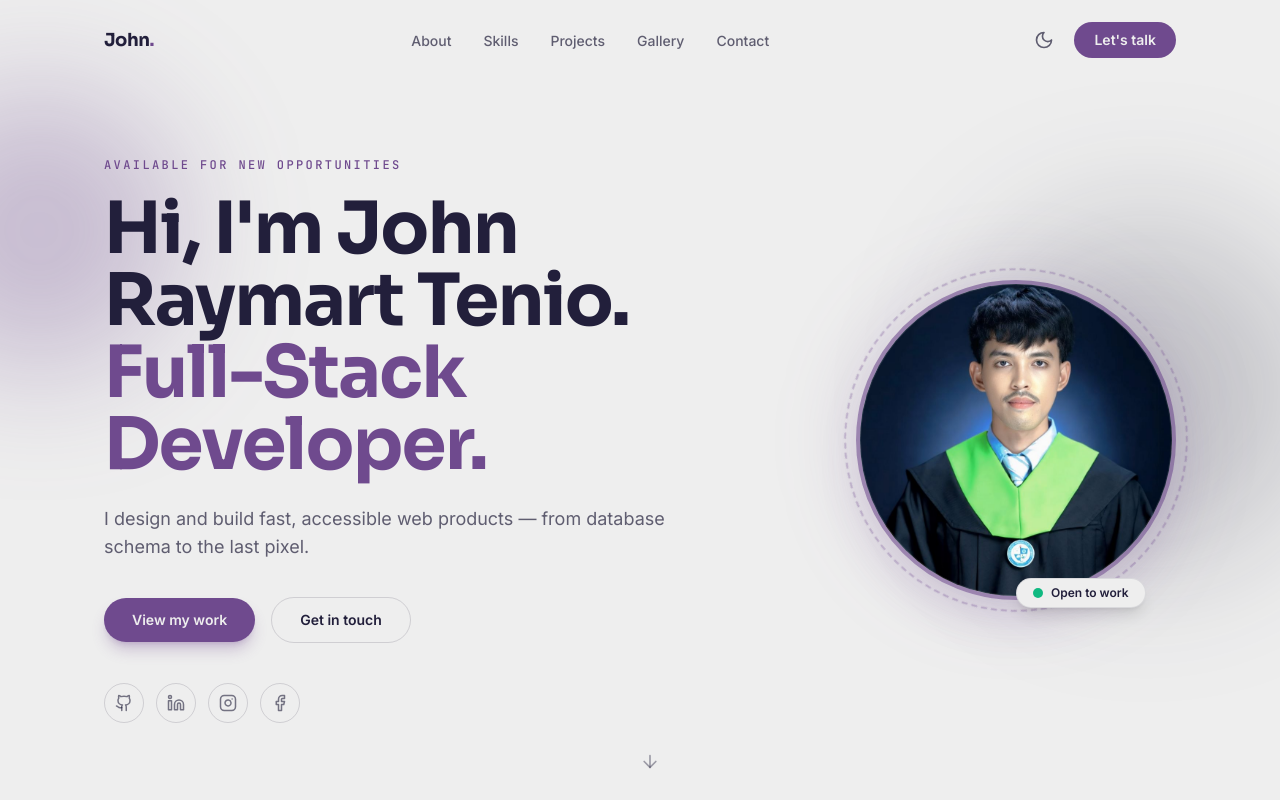
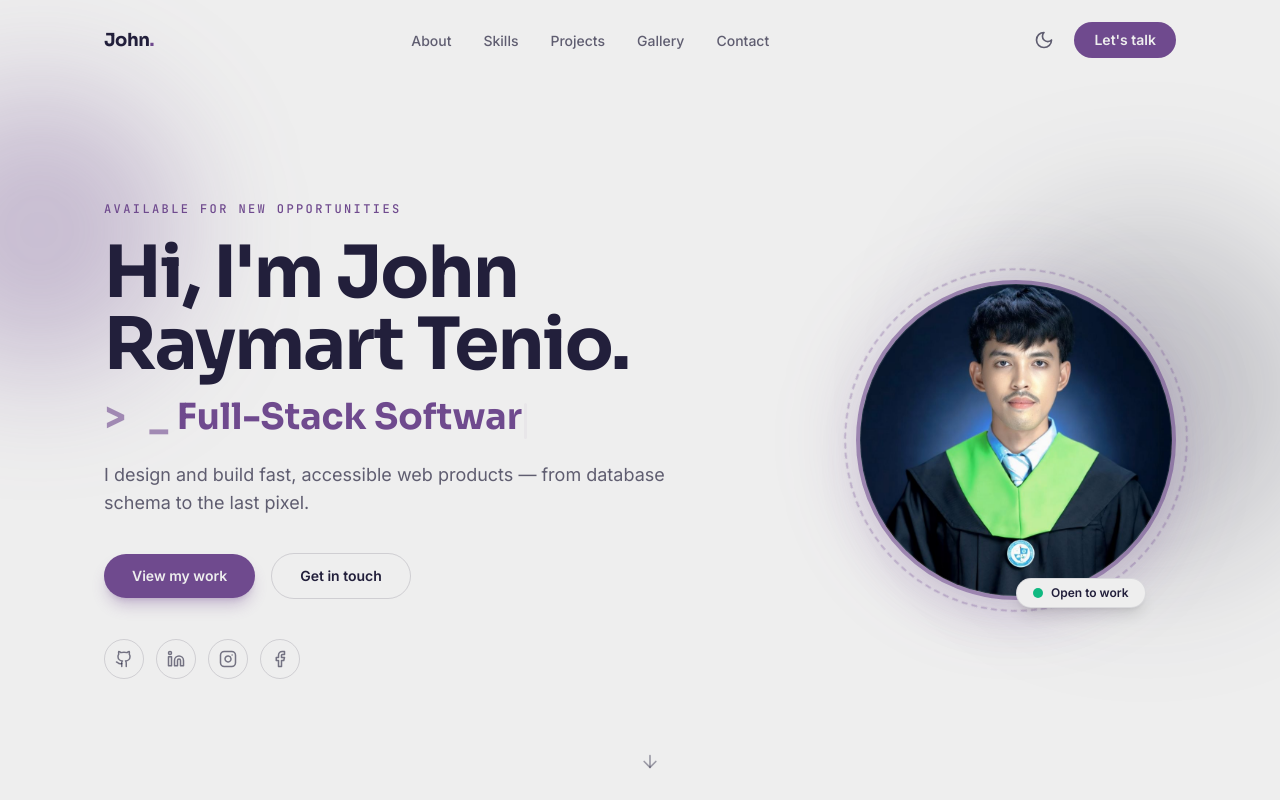
Before and after one commit to Maskirade/my-portfolio, a React (Vite) app: page / in a window 1280 px wide. Shown: the top 800 px of the page. Built offline with nearby package versions, Linux system fonts and the light colour scheme.

Commit message:
feat: terminal typing animation for role titles

```diff
--- a/src/components/Hero.jsx
+++ b/src/components/Hero.jsx
@@ -1,3 +1,4 @@
+import { useEffect, useState } from "react";
 import { motion } from "framer-motion";
 import { ArrowDown, Github, Linkedin, Instagram, Facebook } from "lucide-react";
 import { profile } from "../data/content.js";
@@ -24,7 +25,6 @@ const photoVariants = {
 };
 
 // ─── Social icon config ──────────────────────────────────────────────────────
-// Each entry carries the Lucide icon, a readable label, and a brand hover class
 const socialConfig = {
   github: {
     Icon: Github,
@@ -48,8 +48,63 @@ const socialConfig = {
   },
 };
 
+// ─── Typing animation hook ───────────────────────────────────────────────────
+function useTypingEffect(roles, typingSpeed = 80, deletingSpeed = 45, pauseMs = 1800) {
+  const [displayed, setDisplayed]   = useState("");
+  const [roleIndex, setRoleIndex]   = useState(0);
+  const [isDeleting, setIsDeleting] = useState(false);
+  const [isPausing, setIsPausing]   = useState(false);
+
+  useEffect(() => {
+    const currentRole = roles[roleIndex % roles.length];
+
+    if (isPausing) {
+      const id = setTimeout(() => setIsPausing(false), pauseMs);
+      return () => clearTimeout(id);
+    }
+
+    if (!isDeleting) {
+      if (displayed.length < currentRole.length) {
+        const id = setTimeout(
+          () => setDisplayed(currentRole.slice(0, displayed.length + 1)),
+          typingSpeed
+        );
+        return () => clearTimeout(id);
+      }
+      setIsPausing(true);
+      setIsDeleting(true);
+    } else {
+      if (displayed.length > 0) {
+        const id = setTimeout(
+          () => setDisplayed(currentRole.slice(0, displayed.length - 1)),
+          deletingSpeed
+        );
+        return () => clearTimeout(id);
+      }
+      setIsDeleting(false);
+      setRoleIndex((i) => (i + 1) % roles.length);
+    }
+  }, [displayed, isDeleting, isPausing, roleIndex, roles, typingSpeed, deletingSpeed, pauseMs]);
+
+  return displayed;
+}
+
+// ─── Blinking cursor ─────────────────────────────────────────────────────────
+function Cursor() {
+  return (
+    <motion.span
+      animate={{ opacity: [1, 0, 1] }}
+      transition={{ duration: 0.8, repeat: Infinity, ease: "linear" }}
+      className="ml-[2px] inline-block h-[1em] w-[3px] translate-y-[2px] rounded-sm bg-primary align-middle"
+      aria-hidden="true"
+    />
+  );
+}
+
 // ─── Component ───────────────────────────────────────────────────────────────
 export default function Hero() {
+  const typedRole = useTypingEffect(profile.roles ?? ["Full-Stack Software Engineer"]);
+
   return (
     <section
       id="hero"
@@ -75,12 +130,27 @@ export default function Hero() {
 
           <motion.h1
             variants={itemVariants}
-            className="font-display text-4xl font-bold leading-[1.1] tracking-tight sm:text-6xl lg:text-7xl"
+            className="font-display text-4xl font-bold leading-[1.15] tracking-tight sm:text-6xl lg:text-7xl"
           >
-            Hi, I'm {profile.name}.
-            <br />
-            <span className="text-primary">{profile.role}.</span>
+            {"Hi, I'm "}{profile.name}.
           </motion.h1>
+
+          {/* Terminal typing role line */}
+          <motion.div
+            variants={itemVariants}
+            className="mt-3 flex items-center gap-2 sm:mt-4"
+          >
+            <span
+              aria-hidden="true"
+              className="select-none font-mono text-xl font-bold text-primary/60 sm:text-3xl lg:text-4xl"
+            >
+              {'> _'}
+            </span>
+            <span className="font-display text-xl font-bold text-primary sm:text-3xl lg:text-4xl">
+              {typedRole}
+              <Cursor />
+            </span>
+          </motion.div>
 
           <motion.p
             variants={itemVariants}
@@ -128,7 +198,6 @@ export default function Hero() {
                   className={`group relative flex h-10 w-10 cursor-pointer items-center justify-center rounded-full border border-ink/15 text-ink/60 transition-all duration-200 dark:border-paper/20 dark:text-paper/60 ${hoverClass}`}
                 >
                   <Icon size={18} />
-                  {/* Tooltip label */}
                   <span className="pointer-events-none absolute -bottom-8 left-1/2 -translate-x-1/2 whitespace-nowrap rounded bg-ink px-2 py-0.5 text-[10px] font-medium text-paper opacity-0 transition-opacity duration-150 group-hover:opacity-100 dark:bg-paper dark:text-ink">
                     {label}
                   </span>
@@ -146,18 +215,16 @@ export default function Hero() {
           className="flex justify-center lg:justify-end"
         >
           <div className="relative">
-            {/* Outer decorative ring — spins slowly */}
+            {/* Outer decorative ring */}
             <div
               aria-hidden="true"
               className="absolute inset-0 -m-3 animate-[spin_18s_linear_infinite] rounded-full border-2 border-dashed border-primary/30"
             />
-
             {/* Glowing halo */}
             <div
               aria-hidden="true"
               className="absolute inset-0 rounded-full bg-primary/20 blur-2xl"
             />
-
             {/* Photo frame */}
             <div className="relative h-64 w-64 overflow-hidden rounded-full border-4 border-primary/60 shadow-2xl shadow-primary/20 sm:h-80 sm:w-80">
               <img
@@ -165,10 +232,8 @@ export default function Hero() {
                 alt={`Profile photo of ${profile.name}`}
                 className="h-full w-full object-cover object-center"
               />
-              {/* Subtle inner overlay for depth */}
               <div className="absolute inset-0 rounded-full ring-1 ring-inset ring-white/10" />
             </div>
-
             {/* Floating status badge */}
             <motion.div
               initial={{ opacity: 0, scale: 0.8 }}
@@ -186,6 +251,7 @@ export default function Hero() {
             </motion.div>
           </div>
         </motion.div>
+
       </div>
 
       {/* Scroll-down indicator */}
--- a/src/data/content.js
+++ b/src/data/content.js
@@ -2,7 +2,7 @@
 
 export const profile = {
   name: "John Raymart Tenio",
-  role: "Full-Stack Developer",
+  role: ["Web Developer", "Mobile App Developer", "AI/ML Developer"],
   tagline:
     "I design and build fast, accessible web products — from database schema to the last pixel.",
   location: "San Jose, Prosperidad Agusan del Sur, Philippines",
```
